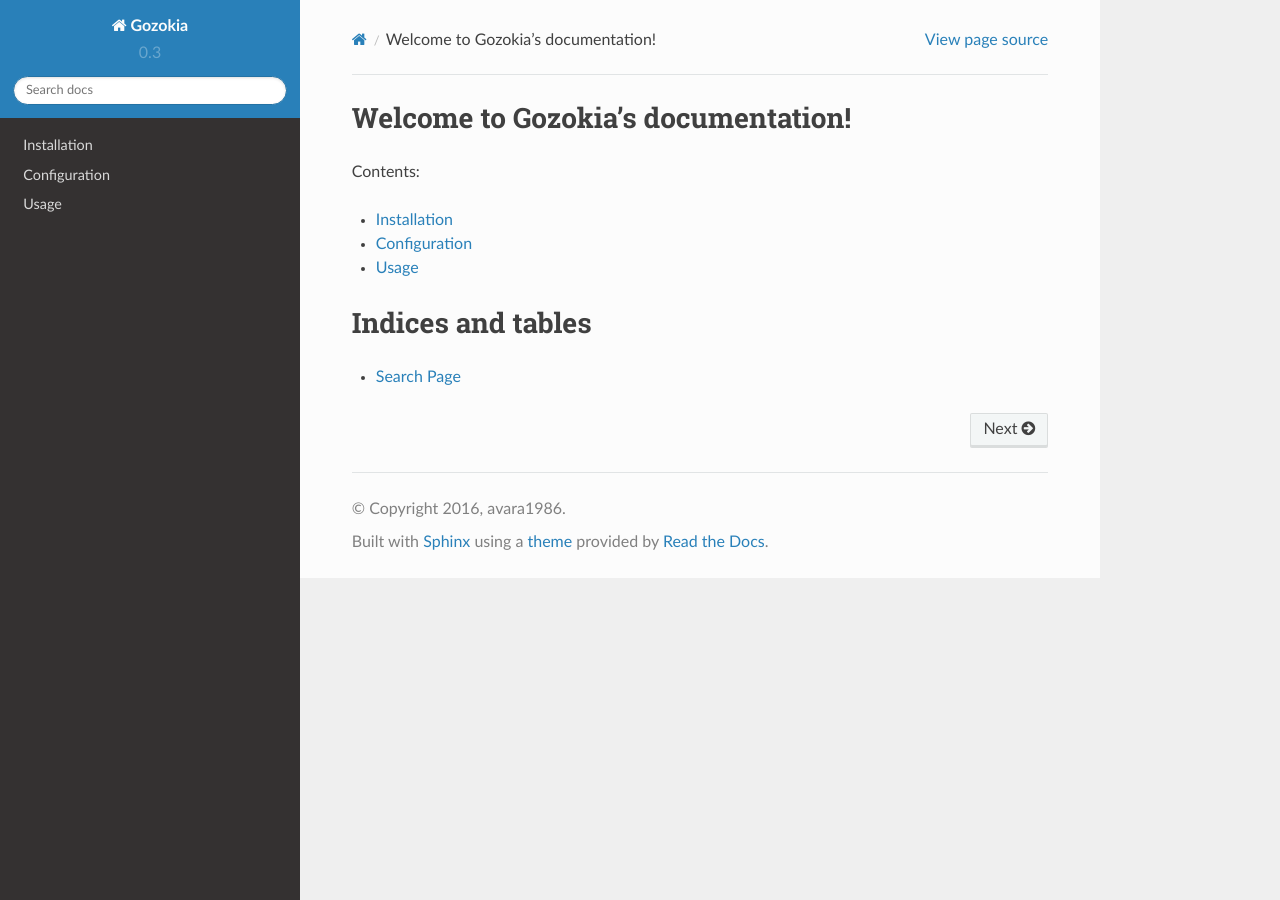
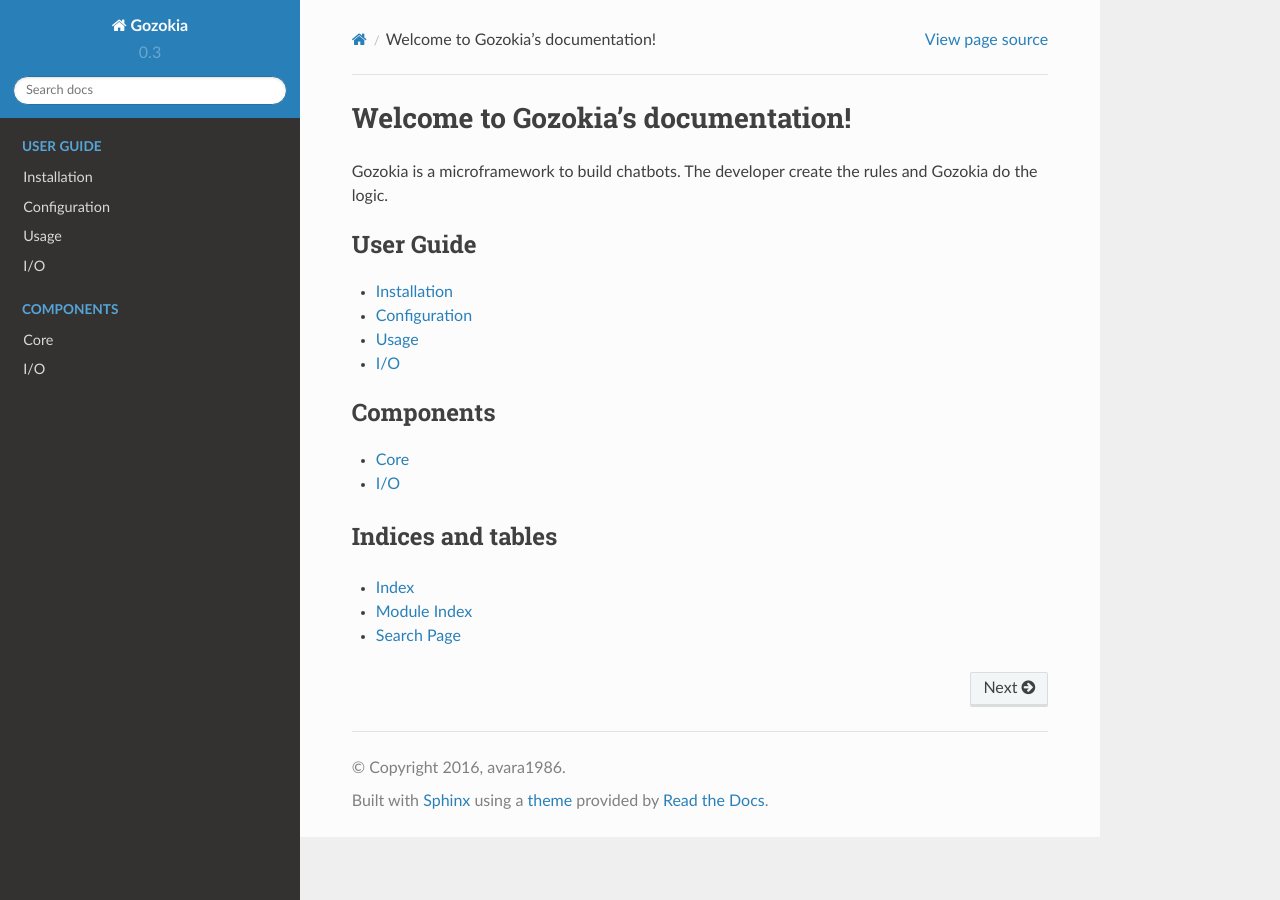
Before and after one commit to avara1986/gozokia, a Sphinx documentation site: the page built from docs/index.rst, in a window 1280 px wide. Built offline with Sphinx 7.4.7 and the Read the Docs theme 2.0.0, drawn with Linux system fonts in a browser that asks for light colours.

Commit message:
Update docs

```diff
--- a/docs/conf.py
+++ b/docs/conf.py
@@ -12,10 +12,13 @@
 #
 # All configuration values have a default; values that are commented out
 # serve to show the default.
-
+from __future__ import absolute_import, print_function, unicode_literals
 import sys
 import os
 import shlex
+os.environ.setdefault("GOZOKIA_SETTINGS_MODULE", "settings")
+sys.path.insert(0, os.path.join(os.path.dirname(os.path.dirname(os.path.abspath(__file__)))))
+
 
 # If extensions (or modules to document with autodoc) are in another directory,
 # add these directories to sys.path here. If the directory is relative to the
--- a/docs/index.rst
+++ b/docs/index.rst
@@ -3,19 +3,36 @@
    You can adapt this file completely to your liking, but it should at least
    contain the root `toctree` directive.
 
+===================================
 Welcome to Gozokia's documentation!
 ===================================
 
-Contents:
+Gozokia is a microframework to build chatbots. The developer create the rules and
+Gozokia do the logic.
 
 .. toctree::
    :maxdepth: 2
+   :caption: User Guide
 
    installation
    configuration
    usage
+   io
+
+.. toctree::
+   :maxdepth: 2
+   :caption: Rules
+
+.. toctree::
+   :maxdepth: 2
+   :caption: Components
+
+   core
+   io
 
 Indices and tables
 ==================
 
+* :ref:`genindex`
+* :ref:`modindex`
 * :ref:`search`
--- /dev/null
+++ b/docs/test.py
@@ -0,0 +1,4 @@
+import os
+print(os.path.abspath(__file__))
+print(os.path.dirname(os.path.dirname(os.path.abspath(__file__))))
+print(os.path.join(os.path.dirname(os.path.dirname(os.path.abspath(__file__))), "gozokia"))
```
Also changed, not shown: docs/core.rst (added, +16 -0 lines), docs/io.rst (added, +10 -0 lines), settings.py (added, +20 -0 lines), setup.py (+4 -3 lines), 2 other files.
